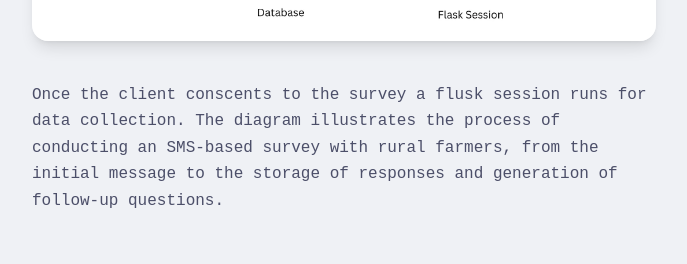
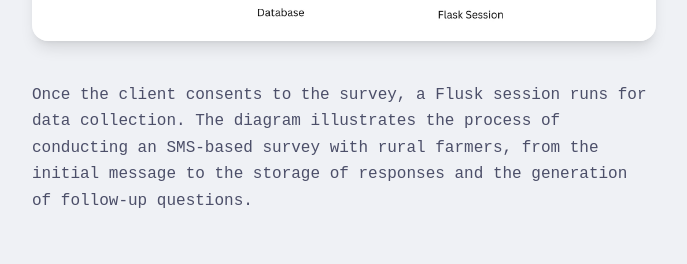
Before and after one commit to edilson-z/edilsonzau-v2, a React (Vite) app: page /projects/sms in a window 1280 px wide. Shown: the part 2079-2343 px from the top of the page, without its empty margins (296-983 px from the left). Built offline with nearby package versions, Linux system fonts and the light colour scheme; no server answers.

Commit message:
Spelling updates

```diff
--- a/src/pages/projects/sms.tsx
+++ b/src/pages/projects/sms.tsx
@@ -42,10 +42,10 @@ export default function Sms() {
                     This message prompts the user to participate in the SMS survey for data collection.</p>
 
                 <img src="/image9.webp" className="data-img" />
-                <p>Once the client conscents to the survey a flusk session runs for data collection. The diagram
-                    illustrates the
-                    process of conducting an SMS-based survey with rural farmers, from the initial message to the
-                    storage of responses and generation of follow-up questions.</p>
+                <p>Once the client consents to the survey, a Flusk session runs for data collection.
+                    The diagram illustrates the process of conducting an SMS-based survey with rural farmers,
+                    from the initial message to the storage of responses and the generation of follow-up questions.
+                </p>
 
                 <h3>Information Sharing Feature</h3>
                 <img src="/image11.webp" className="data-img" />
```
